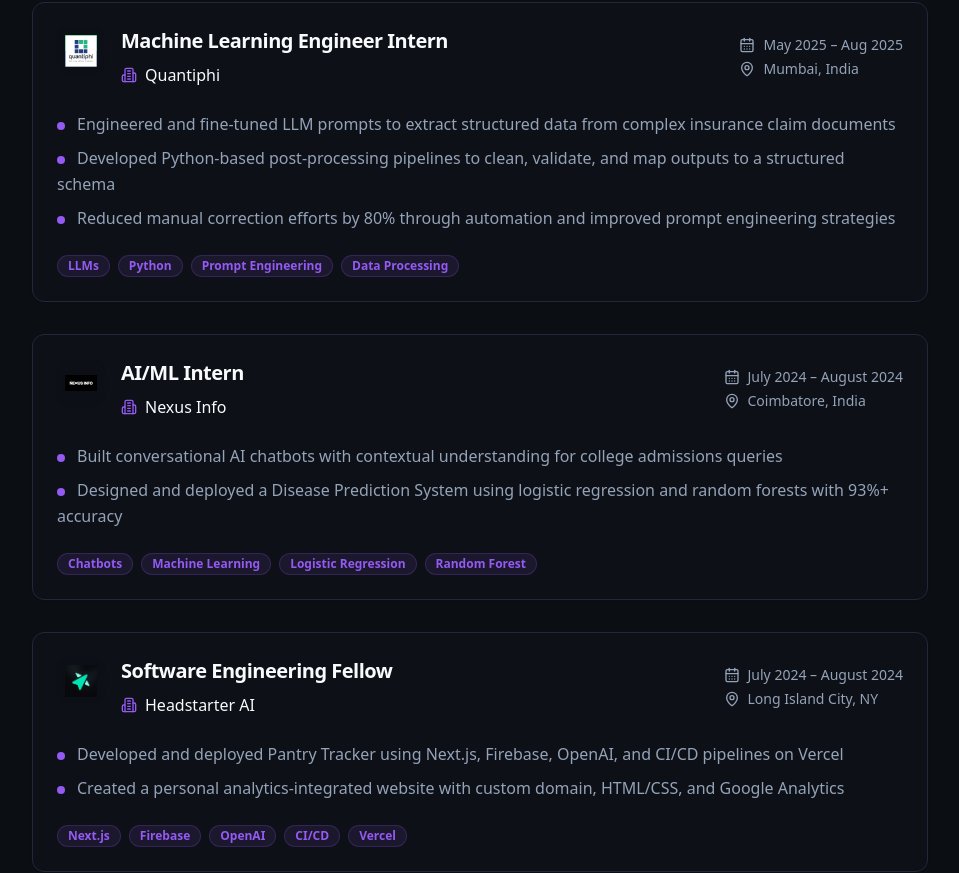
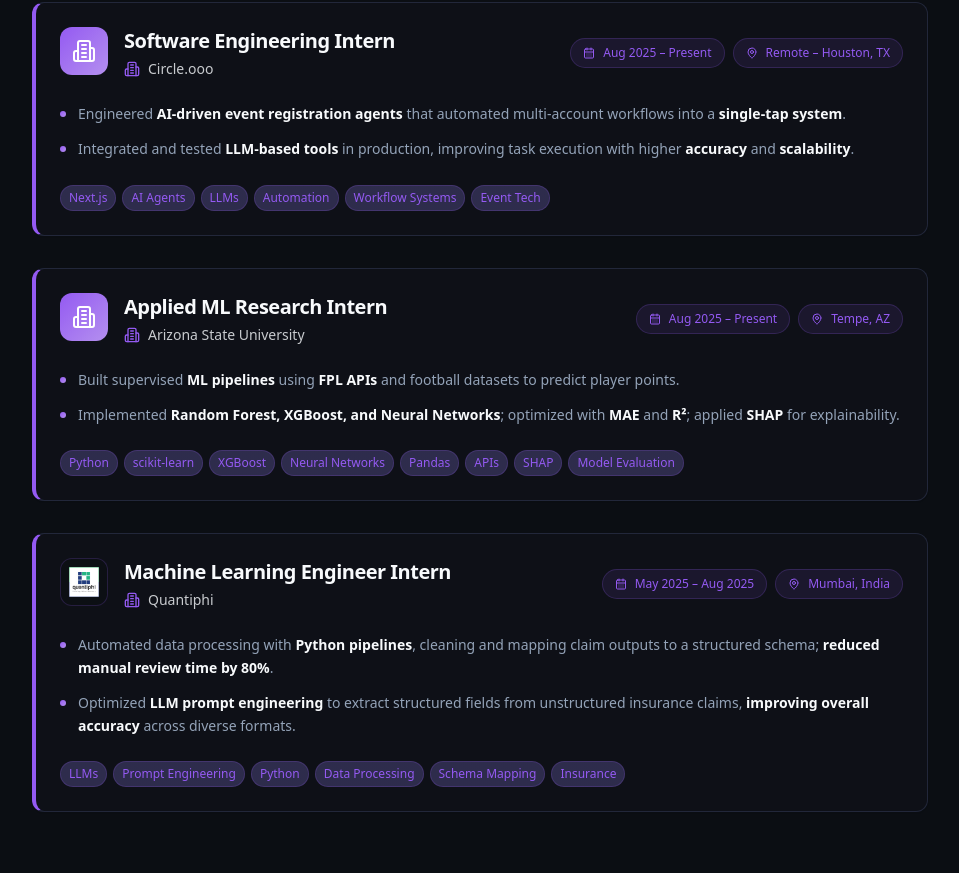
Before and after one commit to krishna31102004/krishna-balaji-dev, a React (Vite) app: page / in a window 1280 px wide. Shown: the part 2351-3224 px from the top of the page, without its empty margins (160-1119 px from the left). Built offline with nearby package versions, Linux system fonts and the light colour scheme.

Commit message:
Update experience section

```diff
--- a/src/components/Experience.tsx
+++ b/src/components/Experience.tsx
@@ -1,51 +1,64 @@
 import { Card, CardContent, CardHeader, CardTitle } from "@/components/ui/card";
 import { Badge } from "@/components/ui/badge";
-import { CalendarDays, MapPin, Building2 } from "lucide-react";
+import { Button } from "@/components/ui/button";
+import { CalendarDays, MapPin, Building2, ChevronDown, ChevronUp } from "lucide-react";
+import { useState } from "react";
 import quantiphiLogo from "@/assets/quantiphi-logo.png";
-import nexusInfoLogo from "@/assets/nexus-info-logo.png";
-import headstarterLogo from "@/assets/headstarter-logo.png";
 
 const experiences = [
+  {
+    title: "Software Engineering Intern",
+    company: "Circle.ooo",
+    location: "Remote – Houston, TX",
+    period: "Aug 2025 – Present",
+    description: [
+      "Engineered **AI-driven event registration agents** that automated multi-account workflows into a **single-tap system**.",
+      "Integrated and tested **LLM-based tools** in production, improving task execution with higher **accuracy** and **scalability**."
+    ],
+    skills: ["Next.js", "AI Agents", "LLMs", "Automation", "Workflow Systems", "Event Tech"],
+    logo: null
+  },
+  {
+    title: "Applied ML Research Intern",
+    company: "Arizona State University",
+    location: "Tempe, AZ",
+    period: "Aug 2025 – Present",
+    description: [
+      "Built supervised **ML pipelines** using **FPL APIs** and football datasets to predict player points.",
+      "Implemented **Random Forest, XGBoost, and Neural Networks**; optimized with **MAE** and **R²**; applied **SHAP** for explainability."
+    ],
+    skills: ["Python", "scikit-learn", "XGBoost", "Neural Networks", "Pandas", "APIs", "SHAP", "Model Evaluation"],
+    logo: null
+  },
   {
     title: "Machine Learning Engineer Intern",
     company: "Quantiphi",
     location: "Mumbai, India",
     period: "May 2025 – Aug 2025",
     description: [
-      "Engineered and fine-tuned LLM prompts to extract structured data from complex insurance claim documents",
-      "Developed Python-based post-processing pipelines to clean, validate, and map outputs to a structured schema",
-      "Reduced manual correction efforts by 80% through automation and improved prompt engineering strategies"
+      "Automated data processing with **Python pipelines**, cleaning and mapping claim outputs to a structured schema; **reduced manual review time by 80%**.",
+      "Optimized **LLM prompt engineering** to extract structured fields from unstructured insurance claims, **improving overall accuracy** across diverse formats."
     ],
-    skills: ["LLMs", "Python", "Prompt Engineering", "Data Processing"],
+    skills: ["LLMs", "Prompt Engineering", "Python", "Data Processing", "Schema Mapping", "Insurance"],
     logo: quantiphiLogo
-  },
-  {
-    title: "AI/ML Intern",
-    company: "Nexus Info",
-    location: "Coimbatore, India",
-    period: "July 2024 – August 2024",
-    description: [
-      "Built conversational AI chatbots with contextual understanding for college admissions queries",
-      "Designed and deployed a Disease Prediction System using logistic regression and random forests with 93%+ accuracy"
-    ],
-    skills: ["Chatbots", "Machine Learning", "Logistic Regression", "Random Forest"],
-    logo: nexusInfoLogo
-  },
-  {
-    title: "Software Engineering Fellow",
-    company: "Headstarter AI",
-    location: "Long Island City, NY",
-    period: "July 2024 – August 2024",
-    description: [
-      "Developed and deployed Pantry Tracker using Next.js, Firebase, OpenAI, and CI/CD pipelines on Vercel",
-      "Created a personal analytics-integrated website with custom domain, HTML/CSS, and Google Analytics"
-    ],
-    skills: ["Next.js", "Firebase", "OpenAI", "CI/CD", "Vercel"],
-    logo: headstarterLogo
   }
 ];
 
 export default function Experience() {
+  const [expandedCards, setExpandedCards] = useState<{ [key: number]: boolean }>({});
+
+  const toggleExpanded = (index: number) => {
+    setExpandedCards(prev => ({
+      ...prev,
+      [index]: !prev[index]
+    }));
+  };
+
+  const renderDescription = (description: string) => {
+    // Convert **text** to bold formatting
+    return description.replace(/\*\*(.*?)\*\*/g, '<strong>$1</strong>');
+  };
+
   return (
     <section id="experience" className="py-20 bg-gradient-secondary/50">
       <div className="container mx-auto px-6">
@@ -60,53 +73,97 @@ export default function Experience() {
 
         <div className="space-y-8 max-w-4xl mx-auto">
           {experiences.map((exp, index) => (
-            <Card key={index} className="bg-card/80 backdrop-blur-sm border-border hover:shadow-elegant transition-all duration-300 group">
-              <CardHeader>
-                <div className="flex flex-col md:flex-row md:items-center md:justify-between gap-4">
+            <Card
+              key={index}
+              className="relative bg-card/80 backdrop-blur-sm border-l-4 border-l-primary hover:border-l-accent transition-all duration-300 group overflow-hidden hover:shadow-[0_8px_32px_rgba(124,92,255,0.12)]"
+            >
+              <div
+                className="absolute inset-0 bg-gradient-to-r from-primary/5 to-accent/5 opacity-0 group-hover:opacity-100 transition-opacity duration-300"
+              />
+
+              <CardHeader className="relative z-10">
+                <div className="flex flex-col lg:flex-row lg:items-center lg:justify-between gap-4">
                   <div className="flex items-start gap-4">
-                    {exp.logo && (
-                      <div className="flex-shrink-0 w-12 h-12 rounded-lg overflow-hidden bg-background/50 flex items-center justify-center p-2">
+                    {exp.logo ? (
+                      <div className="flex-shrink-0 w-12 h-12 rounded-lg overflow-hidden bg-background/50 flex items-center justify-center p-2 border border-primary/20">
                         <img
                           src={exp.logo}
                           alt={`${exp.company} logo`}
                           className="w-full h-full object-contain"
                         />
                       </div>
+                    ) : (
+                      <div className="flex-shrink-0 w-12 h-12 rounded-lg bg-gradient-primary flex items-center justify-center">
+                        <Building2 className="w-6 h-6 text-white" />
+                      </div>
                     )}
-                    <div>
-                      <CardTitle className="text-xl font-semibold text-foreground group-hover:text-primary transition-colors">
+                    <div className="flex-1">
+                      <CardTitle className="text-lg md:text-xl font-semibold text-foreground group-hover:text-primary transition-colors mb-1">
                         {exp.title}
                       </CardTitle>
-                      <div className="flex items-center gap-2 mt-2">
+                      <div className="flex items-center gap-2">
                         <Building2 className="h-4 w-4 text-primary" />
-                        <span className="font-medium text-foreground">{exp.company}</span>
+                        <span className="font-medium text-foreground/80 text-sm">{exp.company}</span>
                       </div>
                     </div>
                   </div>
-                  <div className="text-right">
-                    <div className="flex items-center gap-2 text-muted-foreground mb-1">
-                      <CalendarDays className="h-4 w-4" />
-                      <span className="text-sm">{exp.period}</span>
+
+                  <div className="flex flex-col sm:flex-row gap-2 lg:text-right">
+                    <div className="flex items-center gap-2 px-3 py-1.5 rounded-full bg-primary/10 border border-primary/20">
+                      <CalendarDays className="h-3 w-3 text-primary" />
+                      <span className="text-xs font-medium text-primary">{exp.period}</span>
                     </div>
-                    <div className="flex items-center gap-2 text-muted-foreground">
-                      <MapPin className="h-4 w-4" />
-                      <span className="text-sm">{exp.location}</span>
+                    <div className="flex items-center gap-2 px-3 py-1.5 rounded-full bg-accent/10 border border-accent/20">
+                      <MapPin className="h-3 w-3 text-accent" />
+                      <span className="text-xs font-medium text-accent">{exp.location}</span>
                     </div>
                   </div>
                 </div>
               </CardHeader>
-              <CardContent>
-                <ul className="space-y-2 mb-6">
-                  {exp.description.map((item, idx) => (
-                    <li key={idx} className="text-muted-foreground leading-relaxed">
-                      <span className="inline-block w-2 h-2 bg-primary rounded-full mr-3 flex-shrink-0 mt-2"></span>
-                      {item}
-                    </li>
-                  ))}
-                </ul>
-                <div className="flex flex-wrap gap-2">
+
+              <CardContent className="relative z-10">
+                <div className="mb-6">
+                  <ul className="space-y-3">
+                    {exp.description.slice(0, expandedCards[index] ? exp.description.length : 2).map((item, idx) => (
+                      <li key={idx} className="flex items-start gap-3 text-muted-foreground leading-relaxed text-sm">
+                        <div className="w-1.5 h-1.5 bg-gradient-primary rounded-full mt-2 flex-shrink-0" />
+                        <span
+                          dangerouslySetInnerHTML={{ __html: renderDescription(item) }}
+                          className="[&>strong]:text-foreground [&>strong]:font-semibold"
+                        />
+                      </li>
+                    ))}
+                  </ul>
+
+                  {exp.description.length > 2 && (
+                    <Button
+                      variant="ghost"
+                      size="sm"
+                      onClick={() => toggleExpanded(index)}
+                      className="mt-3 h-auto p-2 text-xs text-primary hover:text-primary hover:bg-primary/5 transition-all duration-200"
+                    >
+                      {expandedCards[index] ? (
+                        <>
+                          <ChevronUp className="w-3 h-3 mr-1" />
+                          Show Less
+                        </>
+                      ) : (
+                        <>
+                          <ChevronDown className="w-3 h-3 mr-1" />
+                          Show More
+                        </>
+                      )}
+                    </Button>
+                  )}
+                </div>
+
+                <div className="flex flex-wrap gap-1.5">
                   {exp.skills.map((skill) => (
-                    <Badge key={skill} variant="secondary" className="bg-primary/10 text-primary border-primary/20">
+                    <Badge
+                      key={skill}
+                      variant="secondary"
+                      className="bg-gradient-to-r from-primary/10 to-accent/10 text-primary border-primary/20 text-xs px-2 py-1 rounded-full font-medium hover:scale-105 transition-transform duration-200"
+                    >
                       {skill}
                     </Badge>
                   ))}
```
Also changed, not shown: 2 other files (tests, documents, lock files or other folders).
